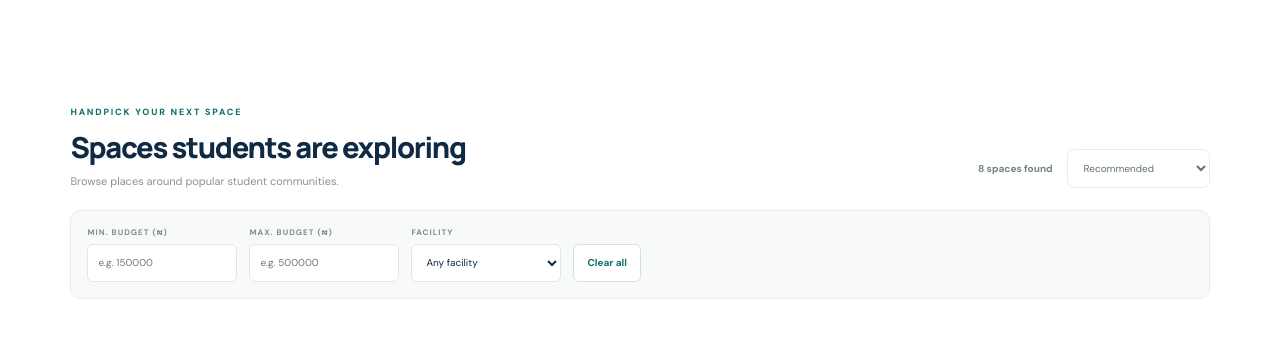
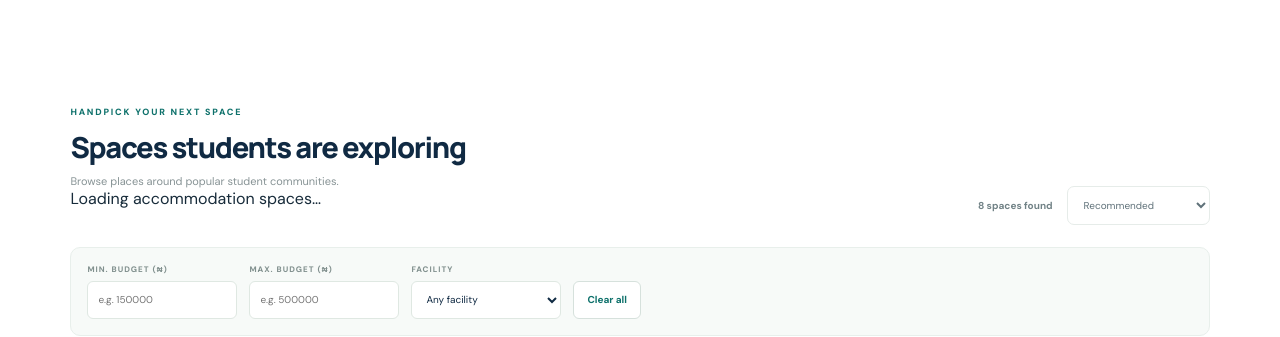
Before and after one commit to gookonkwo/campusnest, a plain HTML site: page frontend/index.html in a window 1280 px wide. Shown: the part 1122-1459 px from the top of the page. Drawn offline with Linux system fonts and the light colour scheme.

Commit message:
Show accommodation data source status

```diff
--- a/frontend/index.html
+++ b/frontend/index.html
@@ -63,7 +63,7 @@
     </section>
 
     <section class="listings-section" id="listings">
-      <div class="listings-top"><div><div class="eyebrow">HANDPICK YOUR NEXT SPACE</div><h2>Spaces students are exploring</h2><p class="section-subtitle">Browse places around popular student communities.</p></div><div class="listing-controls"><span class="result-count" id="resultCount" aria-live="polite">8 spaces</span><label class="sr-only" for="sortSelect">Sort listings</label><select id="sortSelect"><option value="recommended">Recommended</option><option value="low">Price: low to high</option><option value="high">Price: high to low</option></select></div></div>
+      <div class="listings-top"><div><div class="eyebrow">HANDPICK YOUR NEXT SPACE</div><h2>Spaces students are exploring</h2><p class="section-subtitle">Browse places around popular student communities.</p><p class="listing-source" id="listingSourceStatus" role="status">Loading accommodation spaces…</p></div><div class="listing-controls"><span class="result-count" id="resultCount" aria-live="polite">8 spaces</span><label class="sr-only" for="sortSelect">Sort listings</label><select id="sortSelect"><option value="recommended">Recommended</option><option value="low">Price: low to high</option><option value="high">Price: high to low</option></select></div></div>
       <div class="marketplace-filters" aria-label="Filter accommodation"><div class="filter-input"><label for="minPrice">MIN. BUDGET (₦)</label><input id="minPrice" type="number" min="0" placeholder="e.g. 150000"></div><div class="filter-input"><label for="maxPrice">MAX. BUDGET (₦)</label><input id="maxPrice" type="number" min="0" placeholder="e.g. 500000"></div><div class="filter-input"><label for="amenityFilter">FACILITY</label><select id="amenityFilter"><option value="">Any facility</option><option>Water supply</option><option>24/7 power</option><option>Security</option><option>Furnished</option><option>Private bathroom</option></select></div><button class="clear-filter-button" id="clearAllFilters">Clear all</button></div>
       <div class="active-filters" id="activeFilters"></div>
       <div class="listing-grid" id="listingGrid" aria-live="polite"></div>
```
